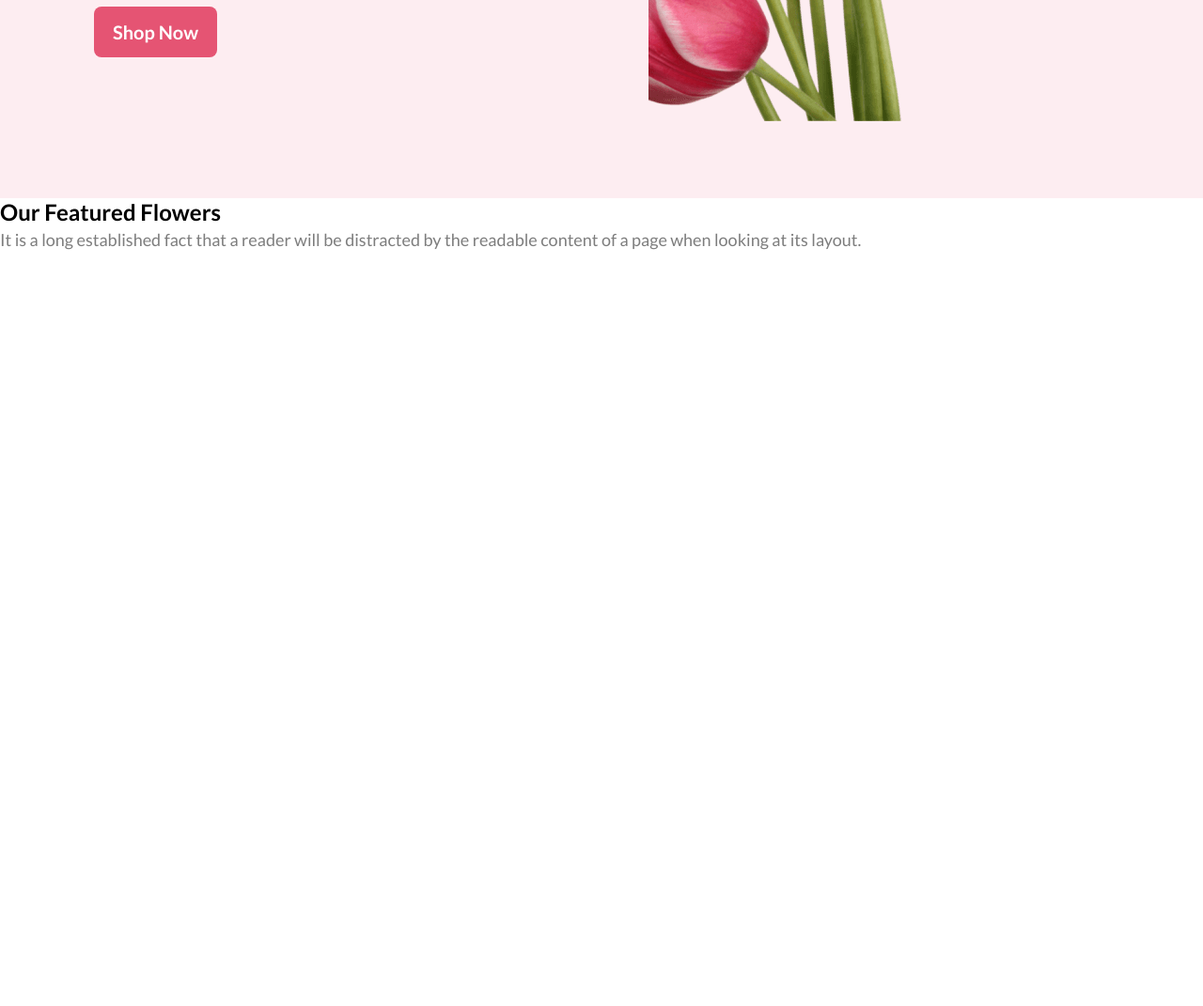
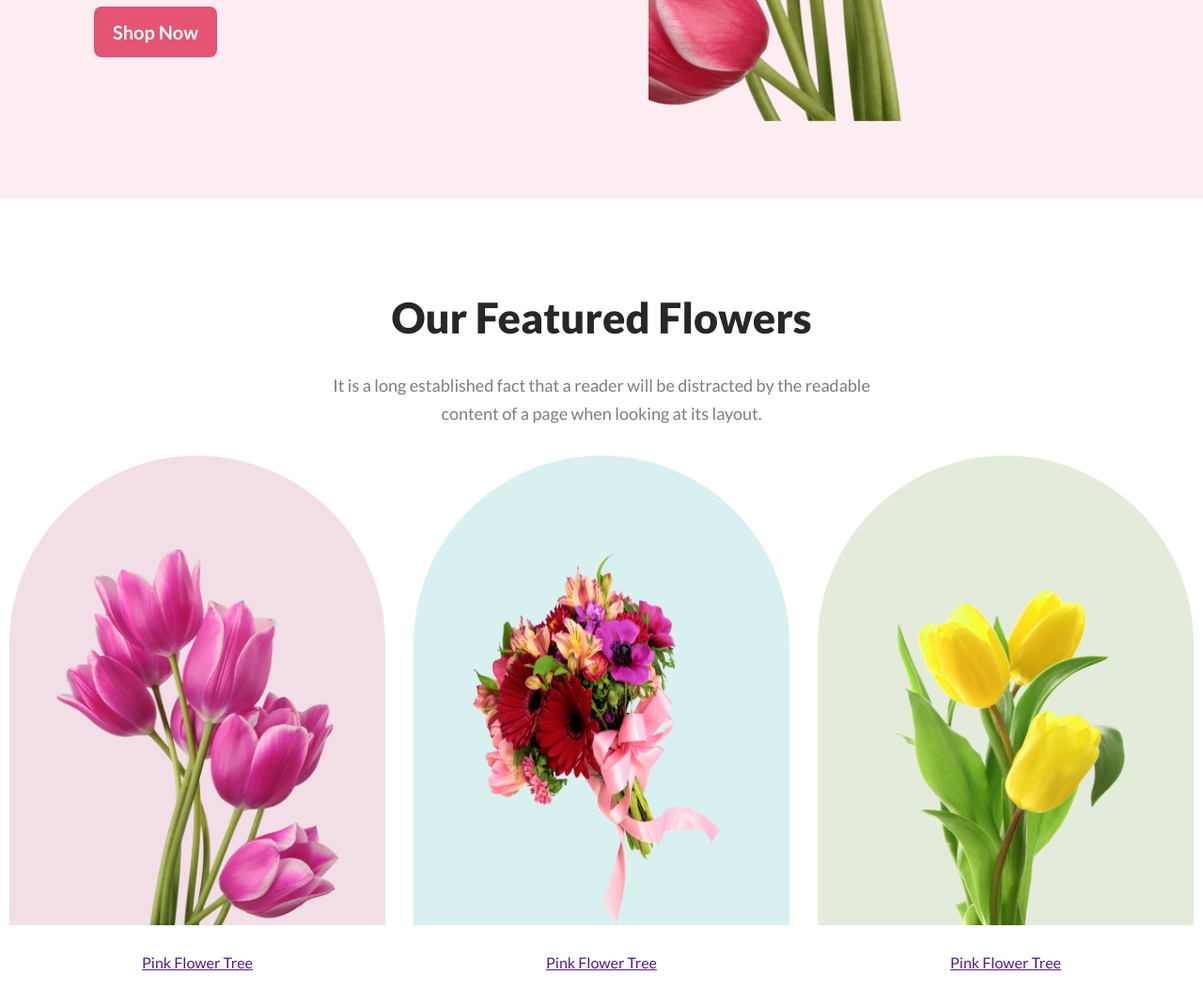
Before and after one commit to MdPiarulIslamAlif/assignment, a plain HTML site: page index.html in a window 1280 px wide. Shown: the part 803-1874 px from the top of the page at 94% size. Before the commit the page ends 1103 px from the top, so only its background shows below. Drawn offline with Linux system fonts and the light colour scheme.

Commit message:
make a card section and added images

```diff
--- a/index.html
+++ b/index.html
@@ -32,19 +32,46 @@
      <!-- main section start form here -->
      <main>
           <section>
+               <!-- image card section start form here -->
+              <article>
                     <div class="bc-container">
                          <div class="main-container">
                               <h2 class="primary-title">Our Featured Flowers</h2>
                               <p class="primary-paragraph">
-                              It is a long established fact that a reader will be distracted by the readable content of a page when looking at its layout.
+                                   It is a long established fact that a reader will be distracted by the readable <br>
+                                   content of a page when looking at its layout.
                               </p>
                               <div class="flower-container">
-                              <div class="flower-tree"></div>
-                              <div class="flower-tree"></div>
-                              <div class="flower-tree"></div>
+                                   <div class="tree-box-container">
+                                        <div class="tree-box1">
+                                             <img src="Flower Asset/pngwing 6.png" alt="" class="flower-tree">
+                                        </div>
+                                        <div class="tree">
+                                             <a href="" class="">Pink Flower Tree</a>
+                                        </div>
+                                   </div>
+
+                                   <div class="tree-box-container">
+                                        <div class="tree-box2">
+                                             <img src="Flower Asset/pngwing 5.png" alt="" class="flower-tree">
+                                        </div>
+                                        <div class="tree">
+                                             <a href="" class="">Pink Flower Tree</a>
+                                        </div>
+                                   </div>
+                                   <div class="tree-box-container">
+                                        <div class="tree-box3">
+                                             <img src="Flower Asset/pngwing 7.png" alt="" class="flower-tree">
+                                        </div>
+                                        <div class="tree">
+                                             <a href="" class="">Pink Flower Tree</a>
                                         </div>
                                    </div>
                               </div>
+                         </div>
+                    </div>
+              </article>
+                <!-- image card section end form here -->
           </section>
      </main>
 
--- a/style.css
+++ b/style.css
@@ -12,6 +12,12 @@
      line-height: 30px;
      margin-bottom: 30px;
 
+}
+.primary-title{
+     color: #272727;
+     text-align: center;
+     font-size: 45px;
+     font-weight: 800;
 }
 .primary-btn{
      border-radius: 8px;
@@ -59,4 +65,62 @@ margin-bottom: 30px;
 
      margin-top: 50px;
 }
-/* header end form here */
+/* header end form here
+**********************************************/
+/* main section start form here */
+
+/* image card section here */
+.main-container .primary-paragraph{
+     text-align: center;
+     margin: 30px 0px;
+}
+
+.main-container{
+     margin: 100px 200px;
+}
+.flower-container{
+     display: flex;
+     justify-content: center;
+     align-items: center;
+     gap: 30px;
+
+}
+.tree-box1{
+     width: 400px;
+     height: 500px;
+     border-top-left-radius: 200px;
+     border-top-right-radius: 200px;
+     background: rgba(167, 33, 98, 0.15);
+}
+.tree-box2{
+     width: 400px;
+     height: 500px;
+     border-top-left-radius: 200px;
+     border-top-right-radius: 200px;
+     background: rgba(5, 151, 160, 0.15);
+}
+.tree-box3{
+     width: 400px;
+     height: 500px;
+     border-top-left-radius: 200px;
+     border-top-right-radius: 200px;
+     background: rgba(71, 125, 17, 0.15);
+}
+.flower-tree{
+     width: 300px;
+     height: 400px;
+     margin-top: 100px;
+     margin-left: 50px;
+}
+.tree{
+     text-align: center;
+     padding: 10px;
+     margin-top: 20px;
+}
+/* image card section here
+************************************************/
+/* delivery section start form here */
+
+/* delivery section end form here */
+/* main section end form here
+*********************************************************************/
```
Lines whose indentation alone changed are shown as unchanged.
